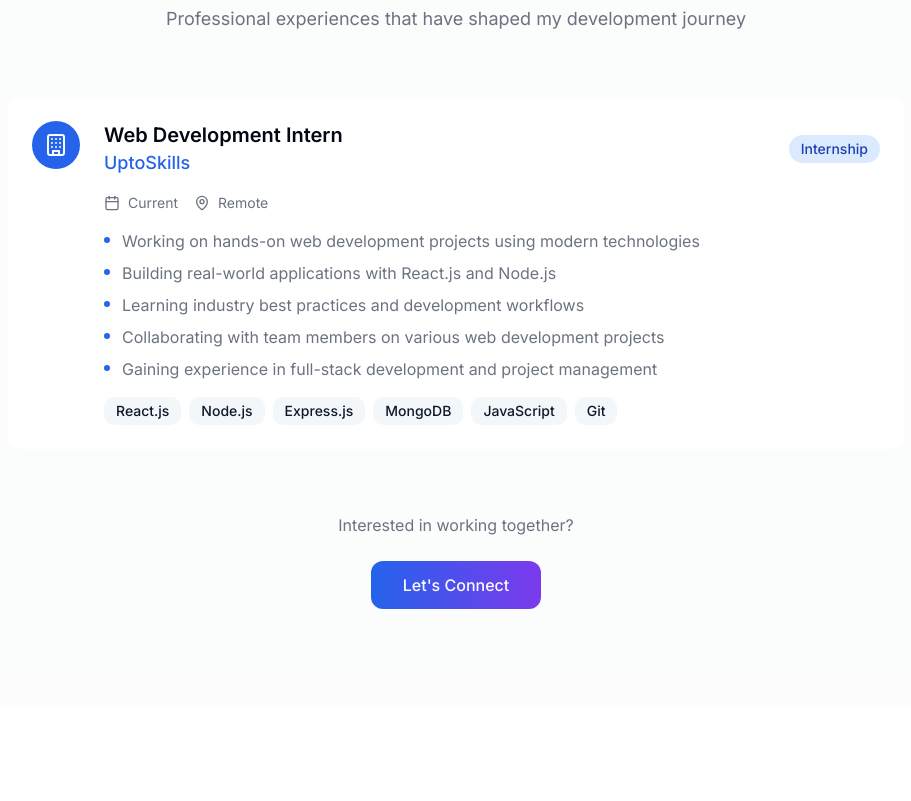
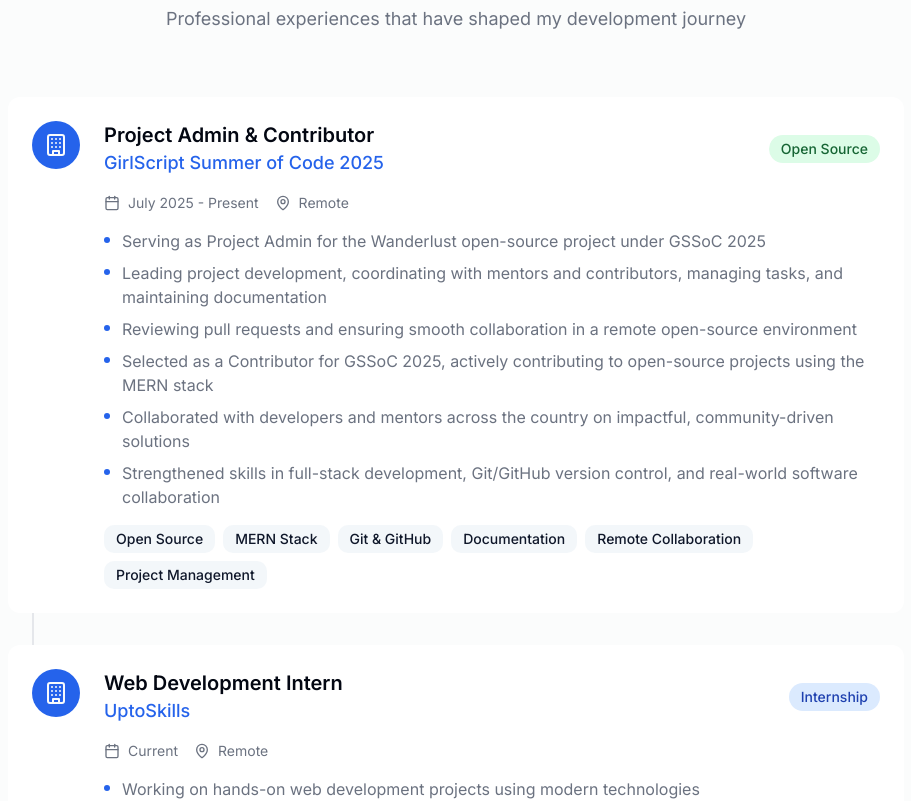
Before and after one commit to koushik369mondal/my-portfolio-lovable, a React (Vite) app: page / in a window 1280 px wide. Shown: the part 4400-5201 px from the top of the page, without its empty margins (184-1095 px from the left). Built offline with nearby package versions, Linux system fonts and the light colour scheme.

Commit message:
Add GirlScript Summer of Code 2025 Experience

```diff
--- a/src/components/Experience.tsx
+++ b/src/components/Experience.tsx
@@ -4,6 +4,23 @@ export function Experience() {
   const experiences = [
     {
       id: 1,
+      role: "Project Admin & Contributor",
+      company: "GirlScript Summer of Code 2025",
+      location: "Remote",
+      duration: "July 2025 - Present",
+      type: "Open Source",
+      description: [
+        "Serving as Project Admin for the Wanderlust open-source project under GSSoC 2025",
+        "Leading project development, coordinating with mentors and contributors, managing tasks, and maintaining documentation",
+        "Reviewing pull requests and ensuring smooth collaboration in a remote open-source environment",
+        "Selected as a Contributor for GSSoC 2025, actively contributing to open-source projects using the MERN stack",
+        "Collaborated with developers and mentors across the country on impactful, community-driven solutions",
+        "Strengthened skills in full-stack development, Git/GitHub version control, and real-world software collaboration"
+      ],
+      skills: ["Open Source", "MERN Stack", "Git & GitHub", "Documentation", "Remote Collaboration", "Project Management"]
+    },
+    {
+      id: 2,
       role: "Web Development Intern",
       company: "UptoSkills",
       location: "Remote",
@@ -24,6 +41,8 @@ export function Experience() {
     switch (type) {
       case "Internship":
         return "bg-blue-100 text-blue-800 dark:bg-blue-900/30 dark:text-blue-300";
+      case "Open Source":
+        return "bg-green-100 text-green-800 dark:bg-green-900/30 dark:text-green-300";
       case "Freelance":
         return "bg-green-100 text-green-800 dark:bg-green-900/30 dark:text-green-300";
       case "Research":
```
